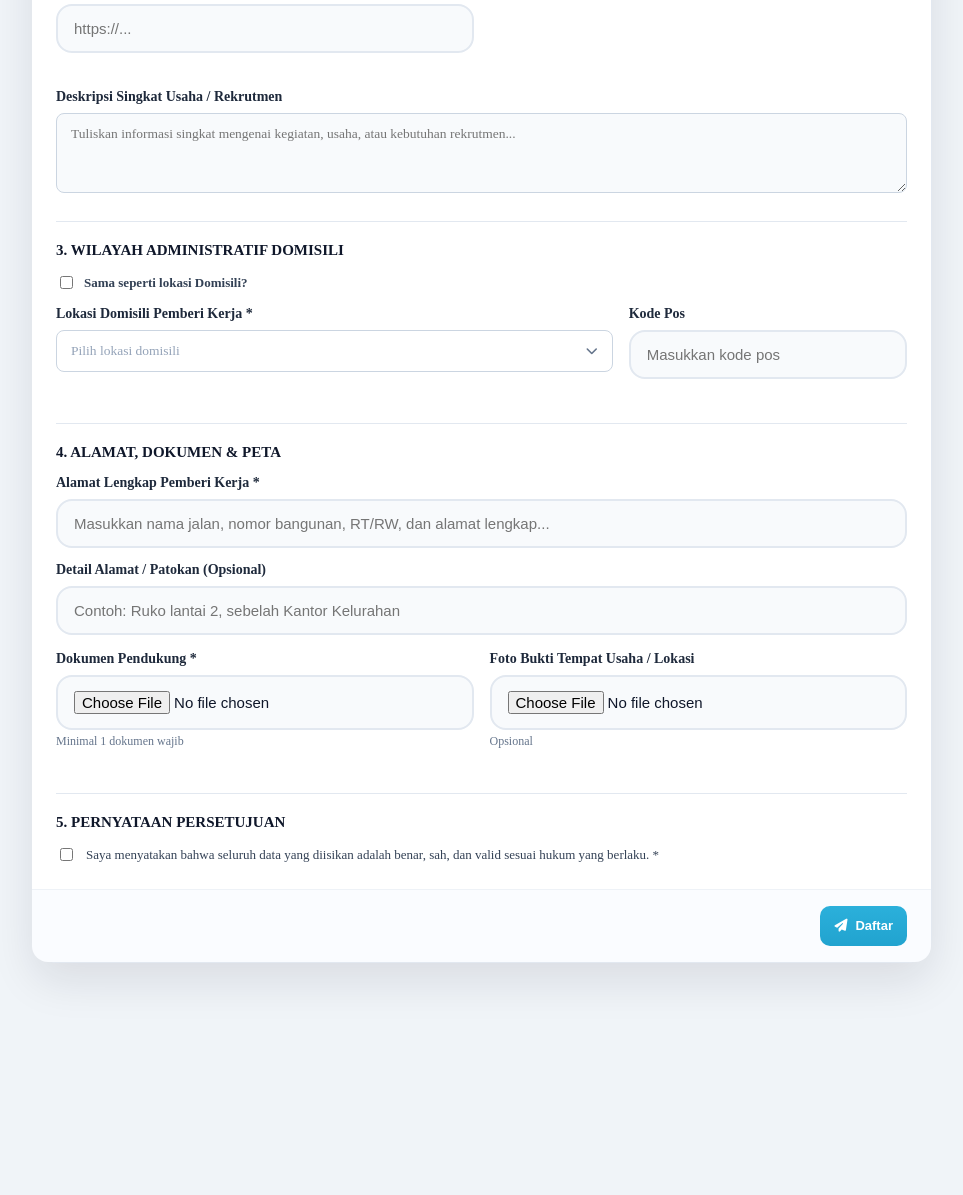
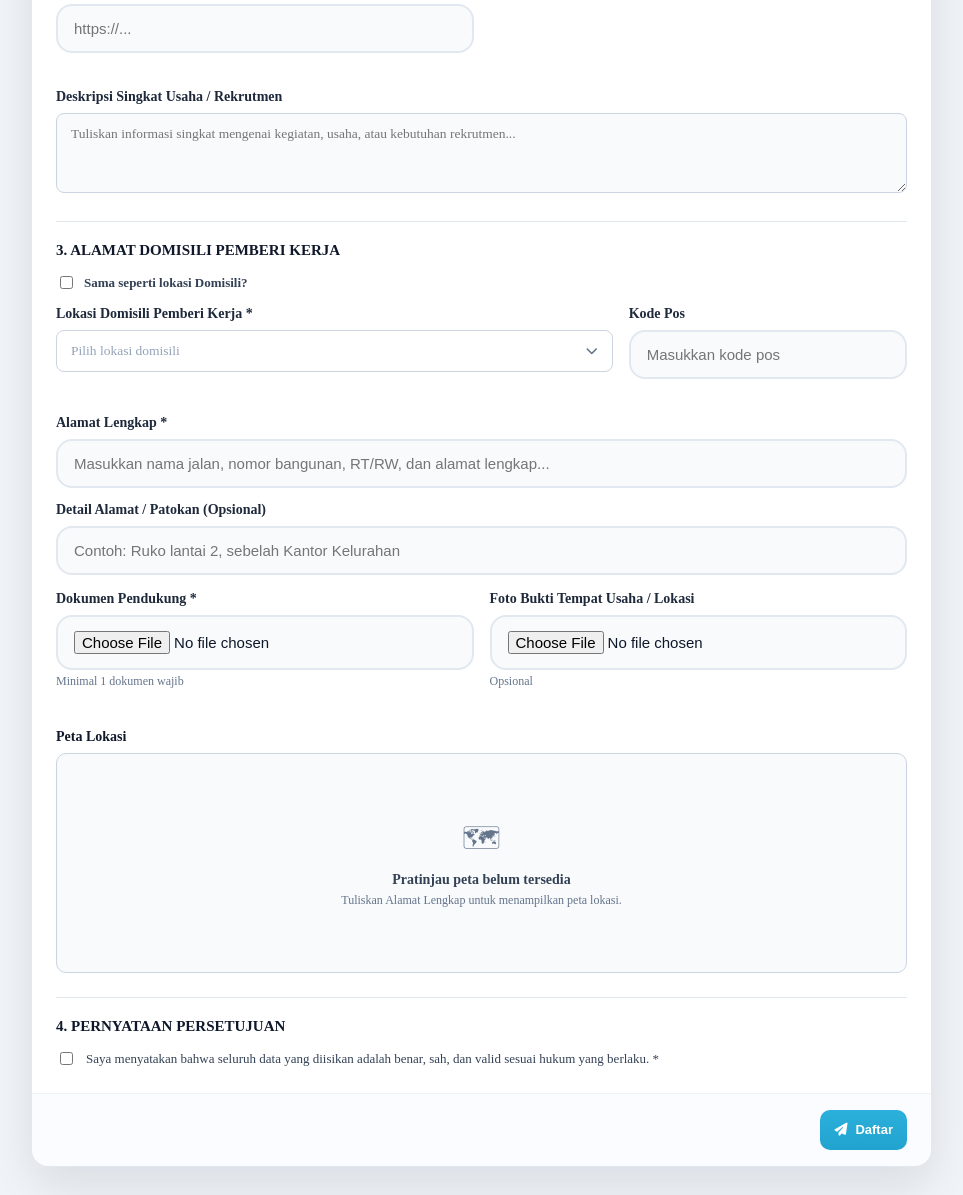
Before and after one commit to WendyDanendra/PASKER-ID, a PHP site: page /register.php in a window 1280 px wide. Shown: the part 711-1906 px from the top of the page, without its empty margins (158-1121 px from the left). Run offline with PHP 8.4, Linux system fonts and the light colour scheme.

Commit message:
still same

```diff
--- a/register.php
+++ b/register.php
@@ -34,6 +34,7 @@ if (($_SERVER['REQUEST_METHOD'] ?? 'GET') === 'POST' && ($_POST['register_action
     <link href="https://fonts.googleapis.com/css2?family=Inter:wght@400;500;600;700;800&display=swap" rel="stylesheet">
     <link rel="stylesheet" href="https://cdnjs.cloudflare.com/ajax/libs/font-awesome/6.4.0/css/all.min.css">
     <link rel="stylesheet" href="assets/app.css">
+    <link rel="stylesheet" href="https://unpkg.com/leaflet@1.9.4/dist/leaflet.css">
 </head>
 <body>
     <div class="auth-shell auth-shell-single">
@@ -112,7 +113,7 @@ if (($_SERVER['REQUEST_METHOD'] ?? 'GET') === 'POST' && ($_POST['register_action
                     </div>
                     <hr class="modal-section-hr">
                     <div class="modal-section" style="margin-bottom:24px;">
-                        <div class="section-title" style="font-size:15px; font-weight:800; color:#0f172a; margin-bottom:14px;">3. WILAYAH ADMINISTRATIF DOMISILI</div>
+                        <div class="section-title" style="font-size:15px; font-weight:800; color:#0f172a; margin-bottom:14px;">3. ALAMAT DOMISILI PEMBERI KERJA</div>
 
                         <div style="margin-bottom:14px;">
                             <label style="font-size:13px; font-weight:600; color:#334155; display:flex; align-items:center; gap:8px; cursor:pointer;">
@@ -128,7 +129,7 @@ if (($_SERVER['REQUEST_METHOD'] ?? 'GET') === 'POST' && ($_POST['register_action
                         <input type="hidden" name="village" id="hiddenVillage" value="">
                         <input type="hidden" name="domicile_city_id" id="hiddenDomicileCityId" value="">
 
-                        <div class="field-grid" style="display:grid; grid-template-columns:2fr 1fr; gap:16px;">
+                        <div class="field-grid" style="display:grid; grid-template-columns:2fr 1fr; gap:16px; margin-bottom:16px;">
                             <div class="field" style="position: relative;">
                                 <label>Lokasi Domisili Pemberi Kerja <span class="req">*</span></label>
                                 <div id="hierarchicalLocationInput" class="hierarchical-loc-field" tabindex="0">
@@ -153,36 +154,51 @@ if (($_SERVER['REQUEST_METHOD'] ?? 'GET') === 'POST' && ($_POST['register_action
                                 <input type="text" name="postal_code" id="inputPostalCode" placeholder="Masukkan kode pos">
                             </div>
                         </div>
-                    </div>
-                    <hr class="modal-section-hr">
-                    <div class="modal-section" style="margin-bottom:24px;">
-                        <div class="section-title" style="font-size:15px; font-weight:800; color:#0f172a; margin-bottom:14px;">4. ALAMAT, DOKUMEN &amp; PETA</div>
+
                         <div class="field" style="margin-bottom:14px;">
-                            <label>Alamat Lengkap Pemberi Kerja <span class="req">*</span></label>
-                            <input type="text" placeholder="Masukkan nama jalan, nomor bangunan, RT/RW, dan alamat lengkap...">
+                            <label>Alamat Lengkap <span class="req">*</span></label>
+                            <input type="text" name="address" id="inputAddress" placeholder="Masukkan nama jalan, nomor bangunan, RT/RW, dan alamat lengkap...">
                         </div>
                         <div class="field" style="margin-bottom:16px;">
                             <label>Detail Alamat / Patokan (Opsional)</label>
-                            <input type="text" placeholder="Contoh: Ruko lantai 2, sebelah Kantor Kelurahan">
+                            <input type="text" name="address_notes" id="inputAddressNotes" placeholder="Contoh: Ruko lantai 2, sebelah Kantor Kelurahan">
                         </div>
                         <div class="field-grid" style="display:grid; grid-template-columns:1fr 1fr; gap:16px; margin-bottom:20px;">
                             <div class="field">
                                 <label>Dokumen Pendukung <span class="req">*</span></label>
-                                <input type="file" accept=".pdf,.jpg,.jpeg,.png" style="display:block; width:100%;">
+                                <input type="file" name="supporting_doc" accept=".pdf,.jpg,.jpeg,.png" style="display:block; width:100%;">
                                 <div style="font-size:12px; color:#64748b; margin-top:4px;">Minimal 1 dokumen wajib</div>
                             </div>
                             <div class="field">
                                 <label>Foto Bukti Tempat Usaha / Lokasi</label>
-                                <input type="file" accept=".jpg,.jpeg,.png,.webp" style="display:block; width:100%;">
+                                <input type="file" name="workplace_photo" accept=".jpg,.jpeg,.png,.webp" style="display:block; width:100%;">
                                 <div style="font-size:12px; color:#64748b; margin-top:4px;">Opsional</div>
+                            </div>
+                        </div>
+
+                        <!-- PETA LOKASI (VIEW-ONLY, MUNCUL SETELAH ALAMAT LENGKAP TERISI) -->
+                        <div class="field" id="mapFieldContainer" style="margin-top:16px;">
+                            <label style="margin-bottom:8px; font-weight:700; color:#0f172a; display:block;">Peta Lokasi</label>
+                            <div id="pkiMapContainer" style="height:220px; width:100%; border-radius:10px; border:1px solid #cbd5e1; overflow:hidden; position:relative; background:#f8fafc;">
+                                <div id="mapPlaceholder" style="display:flex; flex-direction:column; align-items:center; justify-content:center; height:100%; color:#64748b; text-align:center; padding:20px;">
+                                    <div style="font-size:28px; margin-bottom:6px;">🗺</div>
+                                    <div style="font-size:14px; font-weight:700; color:#334155; margin-bottom:4px;">Pratinjau peta belum tersedia</div>
+                                    <div style="font-size:12px; max-width:360px; line-height:1.4;">Tuliskan Alamat Lengkap untuk menampilkan peta lokasi.</div>
+                                </div>
+                                <div id="leafletMap" style="height:100%; width:100%; display:none;"></div>
+                            </div>
+                            <div id="mapOpenLinkWrapper" style="display:none; margin-top:8px; text-align:right;">
+                                <a id="btnOpenMap" href="#" target="_blank" style="display:inline-flex; align-items:center; gap:6px; color:#0284c7; font-size:12.5px; text-decoration:none; font-weight:600;">
+                                    <i class="fa-solid fa-arrow-up-right-from-square"></i> Buka di Maps
+                                </a>
                             </div>
                         </div>
                     </div>
                     <hr class="modal-section-hr">
                     <div class="modal-section">
-                        <div class="section-title" style="font-size:15px; font-weight:800; color:#0f172a; margin-bottom:14px;">5. PERNYATAAN PERSETUJUAN</div>
+                        <div class="section-title" style="font-size:15px; font-weight:800; color:#0f172a; margin-bottom:14px;">4. PERNYATAAN PERSETUJUAN</div>
                         <label style="display:flex; align-items:flex-start; gap:10px; font-size:13px; color:#334155; line-height:1.5;">
-                            <input type="checkbox" style="margin-top:3px;">
+                            <input type="checkbox" name="user_consent" id="cbUserConsent" value="1" required style="margin-top:3px;">
                             <span>Saya menyatakan bahwa seluruh data yang diisikan adalah benar, sah, dan valid sesuai hukum yang berlaku. <span class="req">*</span></span>
                         </label>
                     </div>
@@ -210,6 +226,7 @@ if (($_SERVER['REQUEST_METHOD'] ?? 'GET') === 'POST' && ($_POST['register_action
             <a class="primary-btn" href="dashboard.php#dashboard" style="width:100%; text-align:center; justify-content:center;">Menuju Dashboard Pemberi Kerja</a>
         </div>
     </div>
+    <script src="https://unpkg.com/leaflet@1.9.4/dist/leaflet.js"></script>
     <script>
         (function () {
             var modal = document.getElementById('modalPendaftaranBerhasil');
@@ -236,6 +253,14 @@ if (($_SERVER['REQUEST_METHOD'] ?? 'GET') === 'POST' && ($_POST['register_action
             var hiddenVill = document.getElementById('hiddenVillage');
             var hiddenCityId = document.getElementById('hiddenDomicileCityId');
             var inputPostal = document.getElementById('inputPostalCode');
+            var inputAddress = document.getElementById('inputAddress');
+
+            var mapBox = document.getElementById('leafletMap');
+            var mapPlaceholder = document.getElementById('mapPlaceholder');
+            var mapLinkWrap = document.getElementById('mapOpenLinkWrapper');
+            var btnOpenMap = document.getElementById('btnOpenMap');
+            var leafletMapInstance = null;
+            var pkiMapMarker = null;
 
             var siapkerjaData = {
                 province: 'Jawa Barat',
@@ -329,6 +354,53 @@ if (($_SERVER['REQUEST_METHOD'] ?? 'GET') === 'POST' && ($_POST['register_action
                 }
             };
 
+            function updateMapState() {
+                if (!inputAddress) return;
+                var addrVal = inputAddress.value.trim();
+                if (addrVal.length > 0) {
+                    if (mapPlaceholder) mapPlaceholder.style.display = 'none';
+                    if (mapBox) mapBox.style.display = 'block';
+                    if (mapLinkWrap) mapLinkWrap.style.display = 'block';
+
+                    var cityVal = (hiddenCity && hiddenCity.value) ? hiddenCity.value : 'Bekasi';
+                    var queryStr = encodeURIComponent(addrVal + ', ' + cityVal);
+                    if (btnOpenMap) {
+                        btnOpenMap.href = 'https://www.google.com/maps/search/?api=1&query=' + queryStr;
+                    }
+
+                    if (window.L && mapBox) {
+                        if (!leafletMapInstance) {
+                            leafletMapInstance = L.map('leafletMap', {
+                                dragging: false,
+                                touchZoom: false,
+                                scrollWheelZoom: false,
+                                doubleClickZoom: false,
+                                boxZoom: false,
+                                keyboard: false,
+                                zoomControl: true
+                            }).setView([-6.2349, 106.9896], 15);
+
+                            L.tileLayer('https://{s}.tile.openstreetmap.org/{z}/{x}/{y}.png', {
+                                attribution: '&copy; OpenStreetMap'
+                            }).addTo(leafletMapInstance);
+
+                            pkiMapMarker = L.marker([-6.2349, 106.9896], { interactive: false }).addTo(leafletMapInstance);
+                        } else {
+                            leafletMapInstance.invalidateSize();
+                        }
+                    }
+                } else {
+                    if (mapPlaceholder) mapPlaceholder.style.display = 'flex';
+                    if (mapBox) mapBox.style.display = 'none';
+                    if (mapLinkWrap) mapLinkWrap.style.display = 'none';
+                }
+            }
+
+            if (inputAddress) {
+                inputAddress.addEventListener('input', updateMapState);
+                inputAddress.addEventListener('change', updateMapState);
+            }
+
             function updateDisplayLocation() {
                 if (cbSameLocation && cbSameLocation.checked) {
                     var fullLocStr = siapkerjaData.village + ', ' + siapkerjaData.district + ', ' + siapkerjaData.city + ', ' + siapkerjaData.province;
@@ -376,6 +448,7 @@ if (($_SERVER['REQUEST_METHOD'] ?? 'GET') === 'POST' && ($_POST['register_action
                         if (inputPostal) inputPostal.value = '';
                     }
                 }
+                updateMapState();
             }
 
             if (cbSameLocation) {
@@ -482,6 +555,7 @@ if (($_SERVER['REQUEST_METHOD'] ?? 'GET') === 'POST' && ($_POST['register_action
                     locDisplay.classList.remove('placeholder');
                 }
                 closeLocDropdown();
+                updateMapState();
             };
 
             function renderLocationView() {
```
